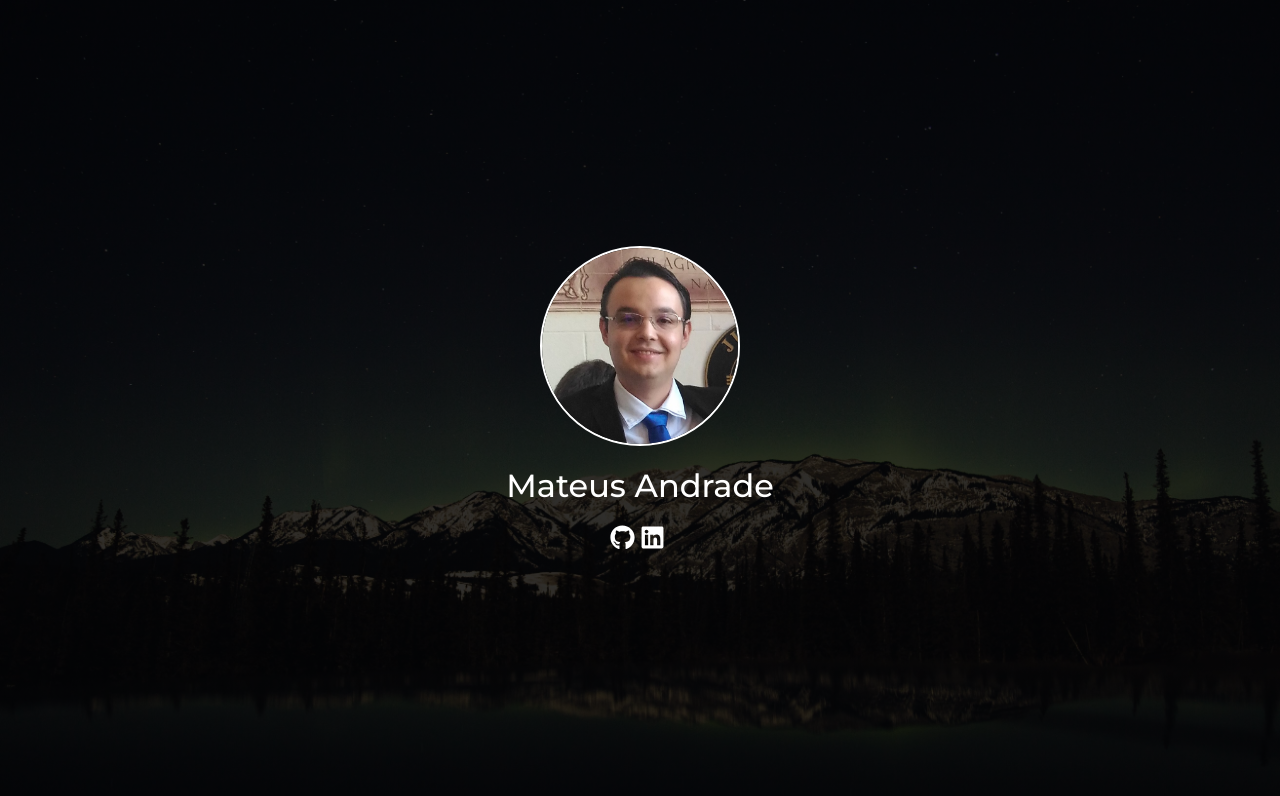
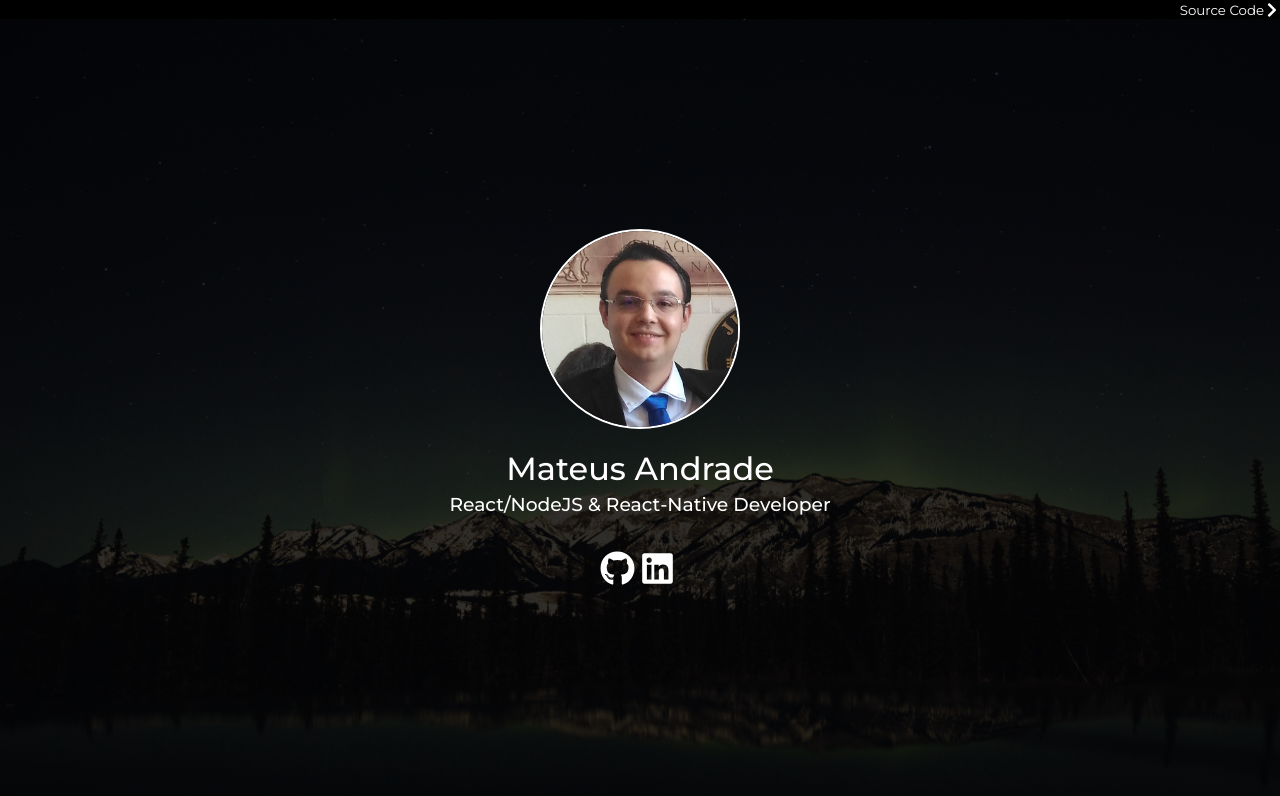
Before and after one commit to mCodex/mcodex.github.io, a React (Create React App) app: page / in a window 1280 px wide. Shown: the top 796 px of the page. Built offline with nearby package versions, Linux system fonts and the light colour scheme.

Commit message:
adjusting layout

```diff
--- a/public/index.html
+++ b/public/index.html
@@ -9,7 +9,7 @@
       name="description"
       content="Javascript developer and enthusiast"
     />
-    <link rel="apple-touch-icon" href="%PUBLIC_URL%/logo192.png" />
+    <!-- <link rel="apple-touch-icon" href="%PUBLIC_URL%/logo192.png" /> -->
     <link rel="manifest" href="%PUBLIC_URL%/manifest.json" />
 
     <link href="https://fonts.googleapis.com/css2?family=Montserrat:wght@400;500&display=swap" rel="stylesheet">
--- a/src/pages/Home/index.tsx
+++ b/src/pages/Home/index.tsx
@@ -1,15 +1,29 @@
 import React from 'react';
-import { FaLinkedin, FaGithub } from 'react-icons/fa';
+import { FaLinkedin, FaGithub, FaChevronRight } from 'react-icons/fa';
 
 import avatarImg from '../../assets/img/avatar.jpeg';
 
-import { Container, SocialIconsContainer } from './styles';
+import { Container, Header, MainContainer, SocialIconsContainer } from './styles';
 
 const Home: React.FC = () => {
   return (
     <Container>
+      <Header>
+        <a
+          href="https://github.com/mCodex/mcodex.github.io"
+          target="_blank"
+          rel="noopener noreferrer"
+        >
+          <p>
+            <small>Source Code</small>
+          </p>
+          <FaChevronRight />
+        </a>
+      </Header>
+      <MainContainer>
         <img src={avatarImg} alt="Mateus Andrade" />
         <h1>Mateus Andrade</h1>
+        <h3>React/NodeJS & React-Native Developer</h3>
         <SocialIconsContainer>
           <a
             data-testid="githubButton"
@@ -28,6 +42,7 @@ const Home: React.FC = () => {
             <FaLinkedin />
           </a>
         </SocialIconsContainer>
+      </MainContainer>
     </Container>
   );
 };
--- a/src/pages/Home/styles.ts
+++ b/src/pages/Home/styles.ts
@@ -2,14 +2,43 @@ import styled from 'styled-components';
 
 import coverImg from '../../assets/img/cover.jpg';
 
-export const Container = styled.main`
+export const Container = styled.div`
   display: flex;
+  flex: 1;
+  flex-direction: column;
   height: 100%;
+`;
+
+export const Header = styled.header`
+  display: flex;
+  place-content: center flex-end;
+
+  a {
+    display: flex;
+    color: #fff;
+    place-content: center;
+    flex-direction: row;
+    text-decoration: none;
+
+    svg {
+      margin-top: 2px;
+    }
+  }
+`;
+
+export const MainContainer = styled.main`
+  display: flex;
+  flex: 1;
+  flex-grow: 1;
   flex-direction: column;
   background: linear-gradient(0deg, rgba(0, 0, 0, 0.8), rgba(0, 0, 0, 0.8)), url(${coverImg});
   background-size: cover;
   place-content: center;
   text-align: center;
+
+  h3 {
+    margin: 5px 0;
+  }
 
   img {
     width: 200px;
@@ -22,15 +51,15 @@ export const Container = styled.main`
 `;
 
 export const SocialIconsContainer = styled.div`
-  margin-top: 20px;
+  margin-top: 30px;
 
   a {
     margin-right: 5px;
 
     svg {
       color: #fff;
-      width: 25px;
-      height: 25px;
+      width: 35px;
+      height: 35px;
     }
   }
 `;
```
Lines whose indentation alone changed are shown as unchanged.
